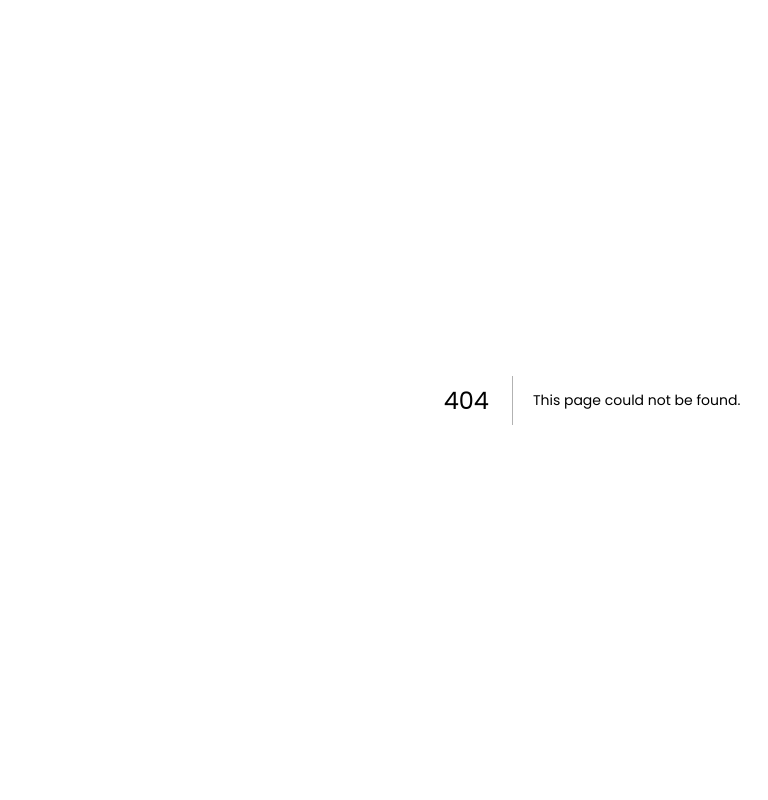
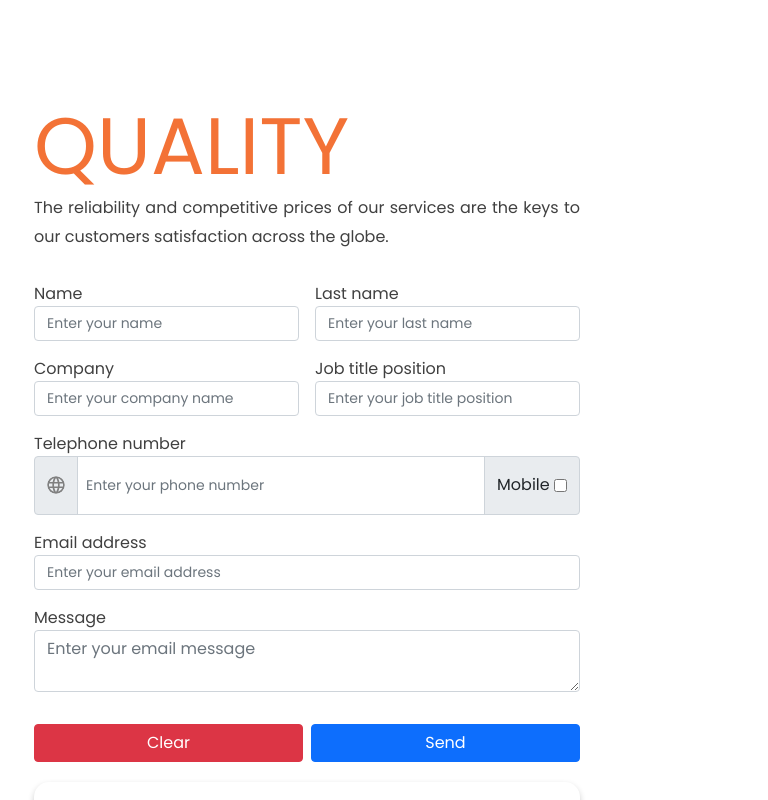
Before and after one commit to joshisadesigner/secureip.io-next, a Next.js app: page /connect-with-us in a window 1280 px wide. Before the commit this address had no page. Shown: the top 800 px of the page, without its empty margins (48-816 px from the left). Built offline with nearby package versions, Linux system fonts and the light colour scheme; a web font is replaced by a local one.

Commit message:
Add ConnectWithUs page component

```diff
--- /dev/null
+++ b/pages/connect-with-us.tsx
@@ -0,0 +1,165 @@
+import Image from "next/image";
+
+export default function ConnectWithUs(): JSX.Element {
+  return (
+    <>
+      <div className="masthead">
+        <div className="container m-t-m">
+          <div className="row xs-flex">
+            <div className="col-md-6 animated slideInLeft">
+              <form id="contactform" method="post" action="scripts/connectWithUs.php">
+                <div className="row g-3">
+                  <div className="col-md-6">
+                    <label data-localize="namefieldlabel" htmlFor="name">Name</label>
+                    <input data-localize="namefieldinput" type="text" className="form-control small-text" id="name"
+                           name="username"
+                           placeholder="Enter your name" required/>
+                  </div>
+                  <div className="col-md-6">
+                    <label data-localize="lastnamefieldlabel" htmlFor="name">Last name</label>
+                    <input data-localize="lastnamefieldinput" type="text" className="form-control small-text"
+                           id="lastname"
+                           name="userlastname" placeholder="Enter your last name" required/>
+                  </div>
+                  <div className="col-md-6">
+                    <label data-localize="companyfieldlabel" htmlFor="company">Company</label>
+                    <input data-localize="companyfieldinput" type="text" className="form-control small-text"
+                           id="company"
+                           name="company" placeholder="Enter your company name" required/>
+                  </div>
+                  <div className="col-md-6">
+                    <label data-localize="positionfieldlabel" htmlFor="phone">Job title position</label>
+                    <input data-localize="positionfieldinput" type="text" className="form-control small-text"
+                           id="position"
+                           name="position" placeholder="Enter your job title position" required/>
+                  </div>
+                  <div className="col-md-12">
+                    <label data-localize="phonefieldlabel" htmlFor="phone">Telephone number</label>
+
+                    <div className="input-group">
+                      <span className="input-group-text" id="countryselector">
+                        <select required id="countrySelector" className="country__select" name="Country"
+                                data-default-option="Select country"
+                                data-selected-country="" data-url-countries="/TopUp/Countries" data-val="true"
+                                data-val-required="Country required."/>
+                        <Image
+                          id="countryflag"
+                          className="country__img"
+                          src="/assets/images/flags/globe.svg"
+                          alt="Select country"
+                          height={18}
+                          width={18}
+                        />
+                        <span id="countrycode"/>
+                      </span>
+                      <input
+                        data-localize="phonefieldinput"
+                        type="text"
+                        className="form-control small-text country__phone"
+                        id="phone"
+                        name="phone"
+                        placeholder="Enter your phone number"
+                        required
+                      />
+                      <div className="input-group-text">
+                        Mobile&nbsp;
+                        <input type="checkbox" name="ismobile"/>
+                      </div>
+                    </div>
+
+                    {/*<div className="input-group">*/}
+                    {/*  <input data-localize="phonefieldinput" type="text" className="form-control" id="phone" name="phone" placeholder="Enter your phone number" />*/}
+                    {/*  <span className="input-group-addon">*/}
+                    {/*    Mobile <input type="checkbox" name="ismobile" />*/}
+                    {/*  </span>*/}
+                    {/*</div> */}
+                  </div>
+                  <div className="col-md-12">
+                    <label data-localize="emailfieldlabel" htmlFor="email">Email address</label>
+                    <input
+                      data-localize="emailfieldinput"
+                      type="email"
+                      className="form-control small-text"
+                      id="emailtest"
+                      name="email"
+                      placeholder="Enter your email address"
+                      required
+                    />
+                  </div>
+                  <div className="col-md-12">
+                    <label data-localize="messagelabel" htmlFor="message">Message</label>
+                    <textarea
+                      data-localize="messagetextbox"
+                      className="form-control small-text"
+                      id="message"
+                      name="message"
+                      // rows="4"
+                      placeholder="Enter your email message"
+                      required
+                    />
+                  </div>
+                  <div className="col-md-12">
+                    <div className="recaptcha">
+                      <div
+                        className="g-recaptcha"
+                        id="reCaptcha"
+                        data-sitekey="6LdE1REUAAAAAGTvrLRLijEGf-IrJf5S67Rp3awg"
+                      />
+                      <input
+                        type="hidden"
+                        className="hiddenRecaptcha"
+                        name="hiddenRecaptcha"
+                        id="hiddenRecaptcha"
+                        required
+                      />
+                    </div>
+                    <div id="formresult"/>
+                  </div>
+                  <div className="col-md-12">
+                    <div className="d-grid gap-2 d-md-flex justify-content-md-end">
+                      <button data-localize="resetbutton" type="reset" className="btn btn-danger w-50">
+                        Clear
+                      </button>
+                      <button data-localize="sendbutton" type="submit" name="submit"
+                              className="btn btn-primary w-50">Send
+                      </button>
+                    </div>
+                  </div>
+                </div>
+              </form>
+              <div className="hidden-loading">
+                <div className="loading">
+                  <div className="loading__image-container">
+                    <img className="loading__image-container__image pulse" src="./assets/images/logo-secureip.svg"
+                         alt="Secure IP"/>
+                  </div>
+                  <div className="loading__text-container">
+                    <span className="loading__text-container__text">Sending</span>
+                  </div>
+                </div>
+              </div>
+            </div>
+            <div className="col-md-6 xs-order-1">
+              <h2 className="animated slideInRight m-t-none">
+                <span className="text-brand-1 text-size-huge m-l-reverse">QUALITY</span>
+              </h2>
+              <p className="m-b-lg">
+                The reliability and competitive prices of our services are the keys to our customers satisfaction across
+                the globe.
+              </p>
+            </div>
+            <div className="col-md-6">
+              <div id="map-Sip" className="map__location map__location_us animated slideInUp"/>
+            </div>
+          </div>
+        </div>
+      </div>
+      <section className="container">
+        <div className="row">
+          <div className="col-md-6 animated slideInRight">
+          </div>
+        </div>
+      </section>
+    </>
+  )
+}
```
